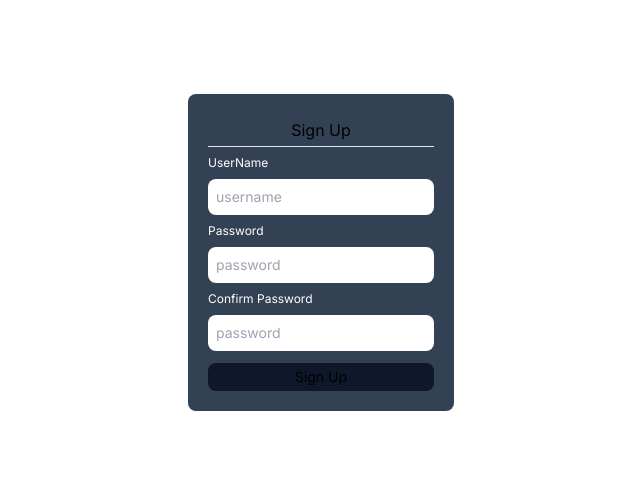
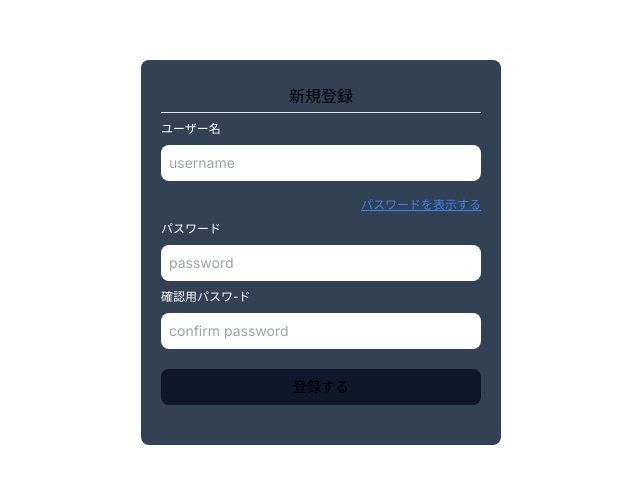
Before and after one commit to atsuki-sakai/SocialMediaApp-AppRouter, a Next.js app: page /signup in a window 1280 px wide. Shown: the part 148-632 px from the top of the page, without its empty margins (319-959 px from the left). Built offline with nearby package versions, Linux system fonts and the light colour scheme.

Commit message:
日本語化

```diff
--- a/app/(publlic)/signin/form.tsx
+++ b/app/(publlic)/signin/form.tsx
@@ -54,28 +54,33 @@ function Form() {
       if (res.ok) {
         router.push("/feed");
       } else {
-        alert(
+        newErrors.push(
           "invalid username of password... Recheck the two fields and try again."
         );
+        setErrors(newErrors);
       }
     } catch (e) {
-      alert(`ERROR: ${e}`);
+      newErrors.push(e as string);
+      setErrors(newErrors);
     } finally {
       setLoading(false);
     }
   }
 
   return (
-    <form onSubmit={handleSubmit} className="bg-slate-700 w-fit p-5 rounded-lg">
+    <form
+      onSubmit={handleSubmit}
+      className="bg-slate-700 w-[360px] p-5 rounded-lg"
+    >
       <div>
-        <h3 className="text-center my-1">Sign in</h3>
+        <h3 className="text-center my-1">ログイン</h3>
         <div>
           <hr />
         </div>
         <div className="gap-2 flex flex-col mt-2 text-black">
           <div className="text-xs text-white">
             <label className="block mb-2" htmlFor="username">
-              UserName
+              ユーザー名
             </label>
             <input
               className="block p-2 text-sm rounded-lg text-black w-full"
@@ -89,10 +94,11 @@ function Form() {
           </div>
           <div className="text-xs text-white">
             <label className="block mb-2" htmlFor="password">
-              Password
+              パスワード
             </label>
             <input
               className="block p-2 text-sm rounded-lg text-black w-full"
+              autoComplete="password"
               type="text"
               id="password"
               value={password}
@@ -103,15 +109,15 @@ function Form() {
           </div>
         </div>
         <button
-          className="w-full bg-slate-900 mt-3 px-2 py-1 rounded-lg text-sm hover:opacity-60 transition-all ease-in-out"
+          className="w-full bg-slate-900 my-5 px-2 py-2 rounded-lg text-sm hover:opacity-60 transition-all ease-in-out"
           type="submit"
           disabled={loading}
         >
-          Sign in
+          {loading ? "ログイン中..." : "ログイン"}
         </button>
         {errors.map((error) => {
           return (
-            <div key={error} className="text-red-600 text-sm">
+            <div key={error} className="text-red-600 text-sm mt-2">
               {error}
             </div>
           );
--- a/app/(publlic)/signup/form.tsx
+++ b/app/(publlic)/signup/form.tsx
@@ -10,15 +10,23 @@ function Form() {
   const [confirmPassword, setConfirmPassword] = useState<undefined | string>(
     ""
   );
+  const [showPassword, setShowPassword] = useState(false);
 
   const [errors, setErrors] = useState<string[]>([]);
   const [loading, setLoading] = useState(false);
 
-  function validateCredentials(username: string, password: string) {
-    const newErrors: string[] = [];
+  function validateCredentials(
+    username: undefined | string,
+    password: undefined | string
+  ) {
+    const newErrors = [];
 
     const maxLength = 30;
     const minLength = 5;
+    if (!username || !password) {
+      newErrors.push("username or passwordを入力して下さい。");
+      return newErrors;
+    }
 
     if (username.length > maxLength) {
       newErrors.push(
@@ -43,12 +51,17 @@ function Form() {
     return newErrors;
   }
 
+  function toggleShowPassword(e: FormEvent) {
+    e.preventDefault();
+    setShowPassword(!showPassword);
+  }
+
   async function handleSubmit(e: FormEvent) {
     e.preventDefault();
 
     setErrors([]);
-    const newErrors = validateCredentials(username!, password!);
-    if (newErrors) {
+    const newErrors = validateCredentials(username, password);
+    if (newErrors.length !== 0) {
       setErrors(newErrors);
       return;
     }
@@ -61,28 +74,37 @@ function Form() {
       });
 
       if (res.ok) {
+        alert("アカウントを作成しました。");
         window.location.href = "/signin";
       } else {
-        alert("sign up failed.");
+        const newError = [];
+        newError.push("sign in failed...");
+        setErrors(newError);
       }
     } catch (e) {
-      alert(`SIGN UP ERROR: ${e}`);
+      const newError = [];
+      newError.push(e as string);
+      setErrors(newErrors);
     } finally {
+      console.log("f");
       setLoading(false);
     }
   }
 
   return (
-    <form onSubmit={handleSubmit} className="bg-slate-700 w-fit p-5 rounded-lg">
+    <form
+      onSubmit={handleSubmit}
+      className="bg-slate-700 w-[360px] p-5 rounded-lg"
+    >
       <div>
-        <h3 className="text-center my-1">Sign Up</h3>
+        <h3 className="text-center my-1">新規登録</h3>
         <div>
           <hr />
         </div>
         <div className="gap-2 flex flex-col mt-2 text-black">
           <div className="text-xs text-white">
             <label className="block mb-2" htmlFor="username">
-              UserName
+              ユーザー名
             </label>
             <input
               className="block p-2 text-sm rounded-lg text-black w-full"
@@ -94,13 +116,21 @@ function Form() {
               required
             />
           </div>
+          <div className="w-full flex justify-end items-center">
+            <button
+              className="text-blue-500 text-xs underline mt-2 hover:opacity-70"
+              onClick={toggleShowPassword}
+            >
+              {showPassword ? "パスワードを非表示する" : "パスワードを表示する"}
+            </button>
+          </div>
           <div className="text-xs text-white">
             <label className="block mb-2" htmlFor="password">
-              Password
+              パスワード
             </label>
             <input
               className="block p-2 text-sm rounded-lg text-black w-full"
-              type="text"
+              type={showPassword ? "text" : "password"}
               id="password"
               value={password}
               onChange={(e) => setPassword(e.target.value)}
@@ -110,25 +140,25 @@ function Form() {
           </div>
           <div className="text-xs text-white">
             <label className="block mb-2" htmlFor="password">
-              Confirm Password
+              確認用パスワ-ド
             </label>
             <input
               className="block p-2 text-sm rounded-lg text-black w-full"
-              type="text"
-              id="password"
+              type={showPassword ? "text" : "password"}
+              id="confirm-password"
               value={confirmPassword}
               onChange={(e) => setConfirmPassword(e.target.value)}
-              placeholder="password"
+              placeholder="confirm password"
               required
             />
           </div>
         </div>
         <button
-          className="w-full bg-slate-900 mt-3 px-2 py-1 rounded-lg text-sm hover:opacity-60 transition-all ease-in-out"
+          className="w-full bg-slate-900 my-5 px-2 py-2 rounded-lg text-sm hover:opacity-60 transition-all ease-in-out"
           type="submit"
           disabled={loading}
         >
-          Sign Up
+          {loading ? "アカウント作成中..." : "登録する"}
         </button>
         {errors.map((error) => {
           return (
--- a/app/page.tsx
+++ b/app/page.tsx
@@ -12,13 +12,13 @@ export default function Home() {
           className="block bg-slate-500 p-3 rounded-lg hover:bg-slate-400 transition-all ease-in-out"
           href={"/signin"}
         >
-          Sign In
+          ログインする
         </Link>
         <Link
           className="block bg-slate-500 p-3 mt-4 rounded-lg hover:bg-slate-400 transition-all ease-in-out"
           href={"/signup"}
         >
-          Sign Up
+          新規登録
         </Link>
       </div>
     </div>
```
